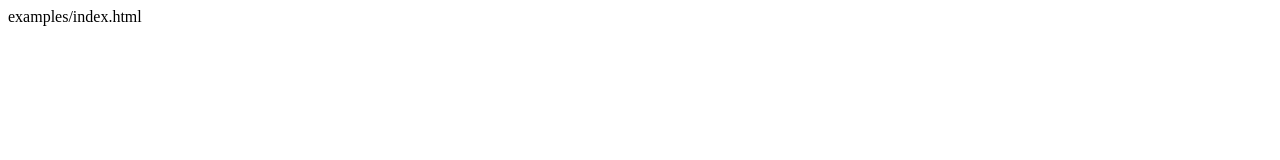
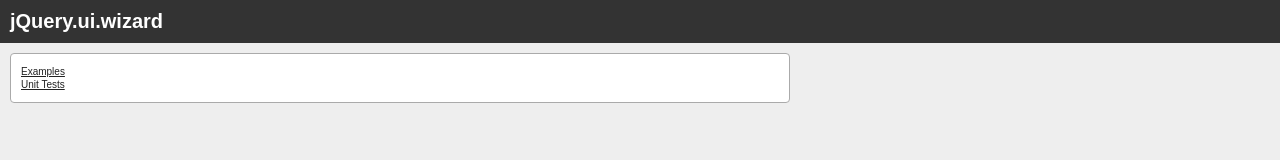
Before and after one commit to kflorence/jquery-wizard, a plain HTML site: page index.html in a window 1280 px wide. Drawn offline with Linux system fonts and the light colour scheme.

Commit message:
Github pages don't like symbolic links...

```diff
--- a/examples/styles.css
+++ b/examples/styles.css
@@ -21,6 +21,16 @@
 
 #wrapper {
 	width: 800px;
+}
+
+#navigation {
+	padding: 10px;
+	margin: 10px;
+	list-style: none;
+}
+
+#navigation li {
+	margin: 2px 0;
 }
 
 .ui-wizard {
--- a/index.html
+++ b/index.html
@@ -1 +1,20 @@
-examples/index.html
+<!doctype html>
+<!-- vim: set noexpandtab: -->
+<html>
+	<head>
+		<title>jQuery.ui.wizard</title>
+
+		<link rel="stylesheet" type="text/css" href="examples/styles.css" />
+		<link rel="stylesheet" type="text/css" href="examples/externals/jquery/ui/themes/smoothness/jquery-ui.smoothness.css" />
+	</head>
+	<body>
+		<h1>jQuery.ui.wizard</h1>
+
+		<div id="wrapper">
+			<ul id="navigation" class="ui-widget-content ui-corner-all">
+				<li><a href="examples/" title="Examples">Examples</a></li>
+				<li><a href="test/" title="Unit Tests">Unit Tests</a></li>
+			</ul>
+		</div>
+	</body>
+</html>
```
